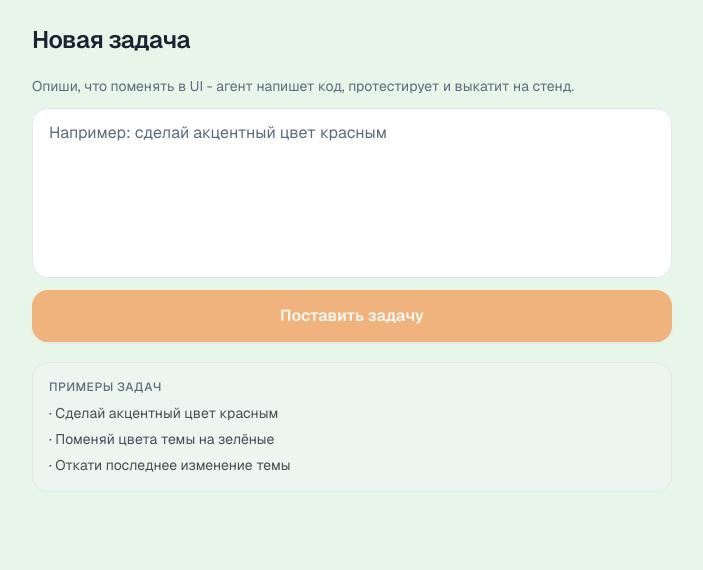
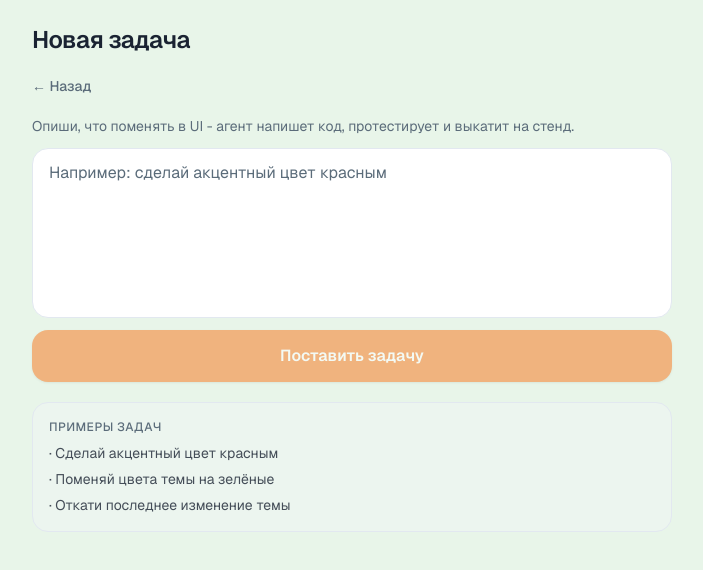
Before and after one commit to iliakrupin/dev4you, a Next.js app: page /new in a window 1280 px wide. Shown: the top 570 px of the page, without its empty margins (288-991 px from the left). Built offline with nearby package versions, Linux system fonts and the light colour scheme.

Commit message:
task #75: Добавить кнопку «Назад» на страницу создания задачи (/new), ве

```diff
--- a/app/new/page.tsx
+++ b/app/new/page.tsx
@@ -1,3 +1,4 @@
+import Link from "next/link";
 import { NewTaskForm } from "./new-task-form";
 
 export const dynamic = "force-dynamic";
@@ -11,6 +12,10 @@ export default function NewTaskPage() {
         </h1>
 
       </header>
+
+      <Link href="/" className="inline-flex items-center gap-1 text-sm font-medium text-muted-foreground hover:text-foreground transition-colors">
+        ← Назад
+      </Link>
 
       <NewTaskForm />
 
```
